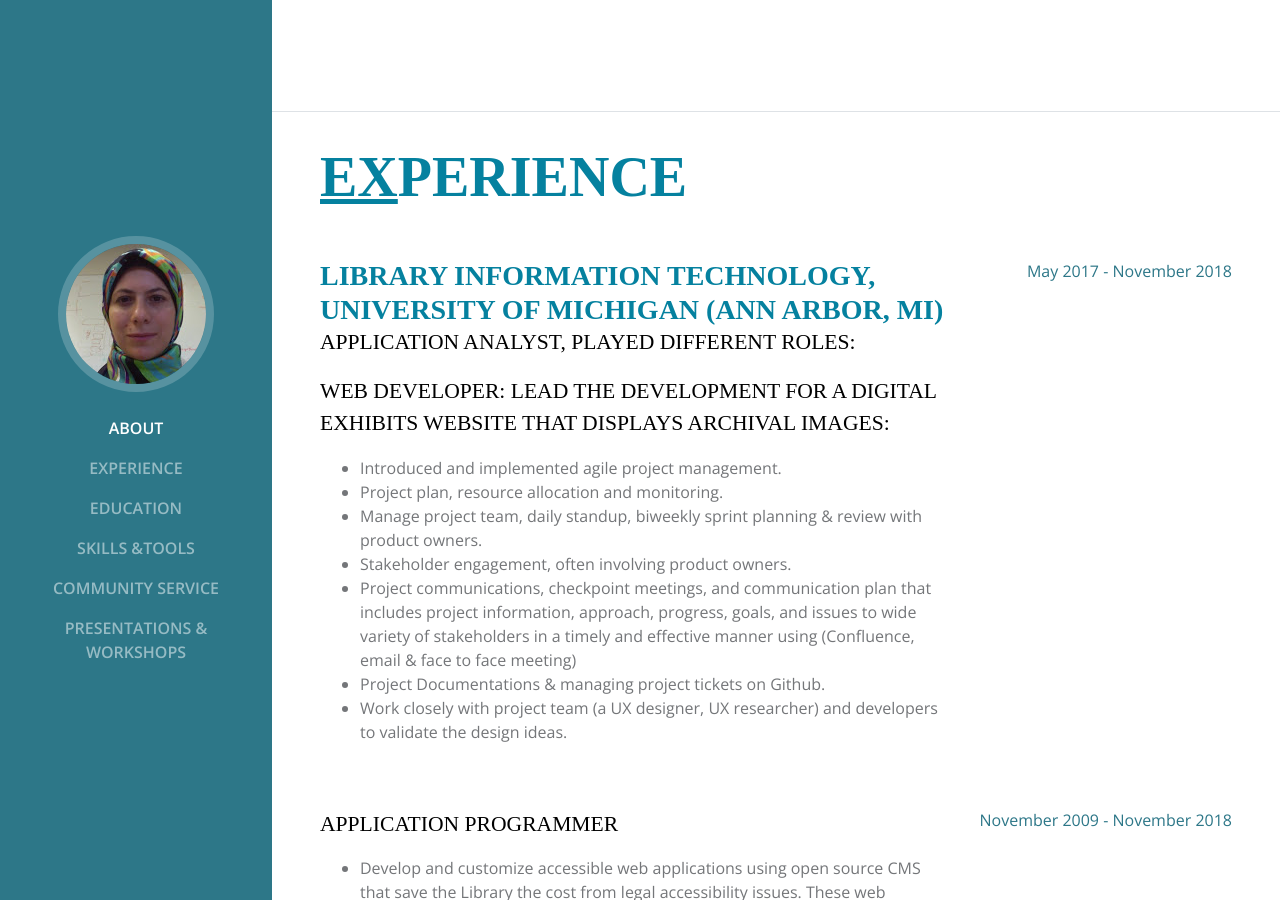
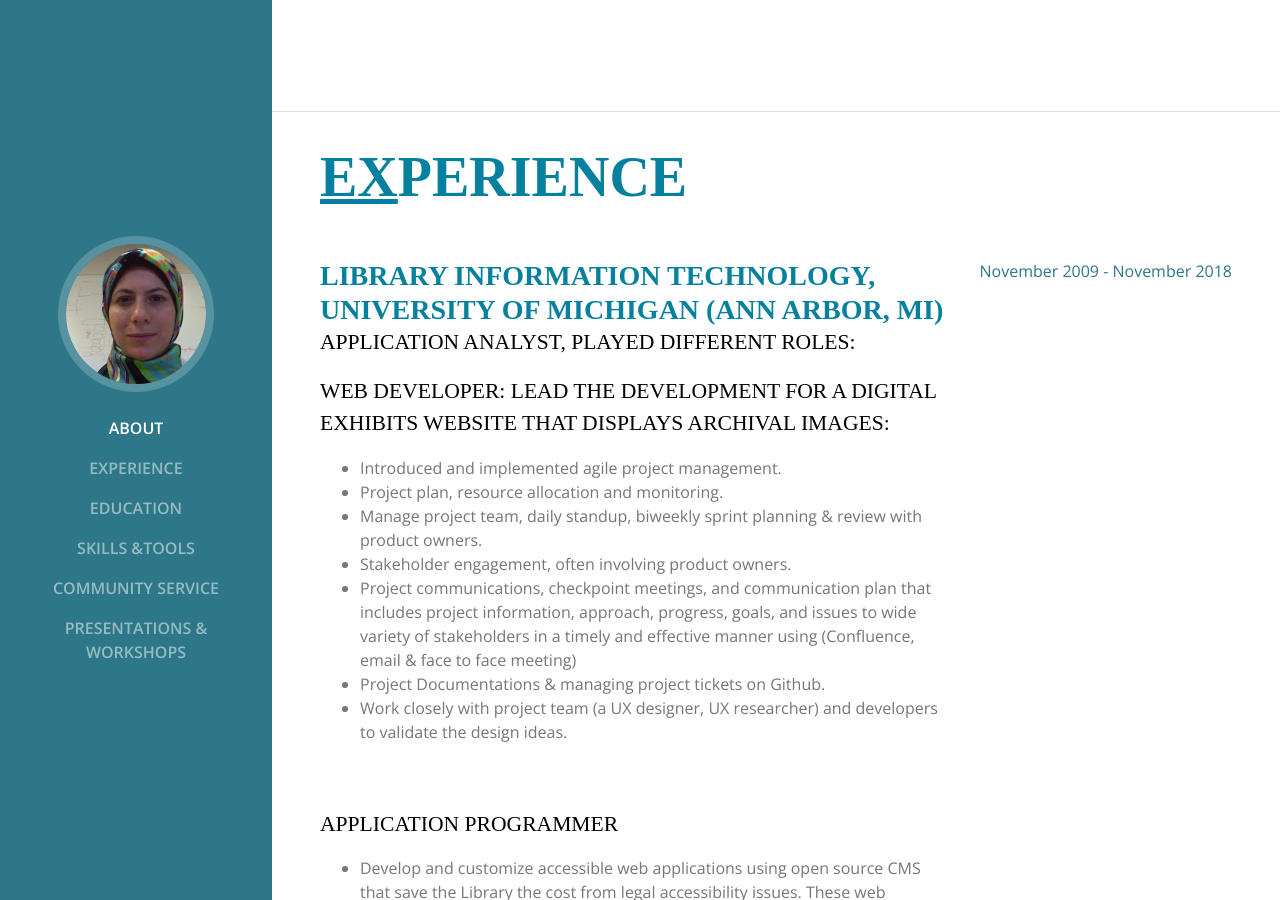
Before and after one commit to nancymou/nancymou.github.io, a Jekyll site: the page index.html, which Jekyll copies as it is, in a window 1280 px wide and 900 px high, scrolled down 788 px. Built offline with Jekyll 4.4.1, drawn with Linux system fonts in a browser that asks for light colours; some web fonts are replaced; some of the changed text lies outside the part shown.

Commit message:
Update index.html

```diff
--- a/index.html
+++ b/index.html
@@ -137,7 +137,7 @@
                   </p>
              </div>
             <div class="resume-date text-md-right">
-                <span class="text-primary">May 2017 - November 2018</span>
+                <span class="text-primary">November 2009 - November 2018</span>
             </div>
           </div>
 
@@ -160,7 +160,7 @@
                     </p>
               </div>
               <div class="resume-date text-md-right">
-                  <span class="text-primary">November 2009 - November 2018</span>
+                  <span class="text-primary"></span>
               </div>
             </div>
           </div>
@@ -171,12 +171,12 @@
                 <p>
                   <ul>
                      <li> Elicit requirements using interviews, focus group, and competitive analysis with users and stakeholders followed with design low fidelity mockups and conduct informal usability test.</li>
-                     <li> Work as a technical business analyst to document knowledge base.</li>
+
                  </ul>
               </p>
             </div>
             <div class="resume-date text-md-right">
-              <span class="text-primary">April 2010 - 2014</span>
+              <span class="text-primary"></span>
             </div>
           </div>
       </section>
```
